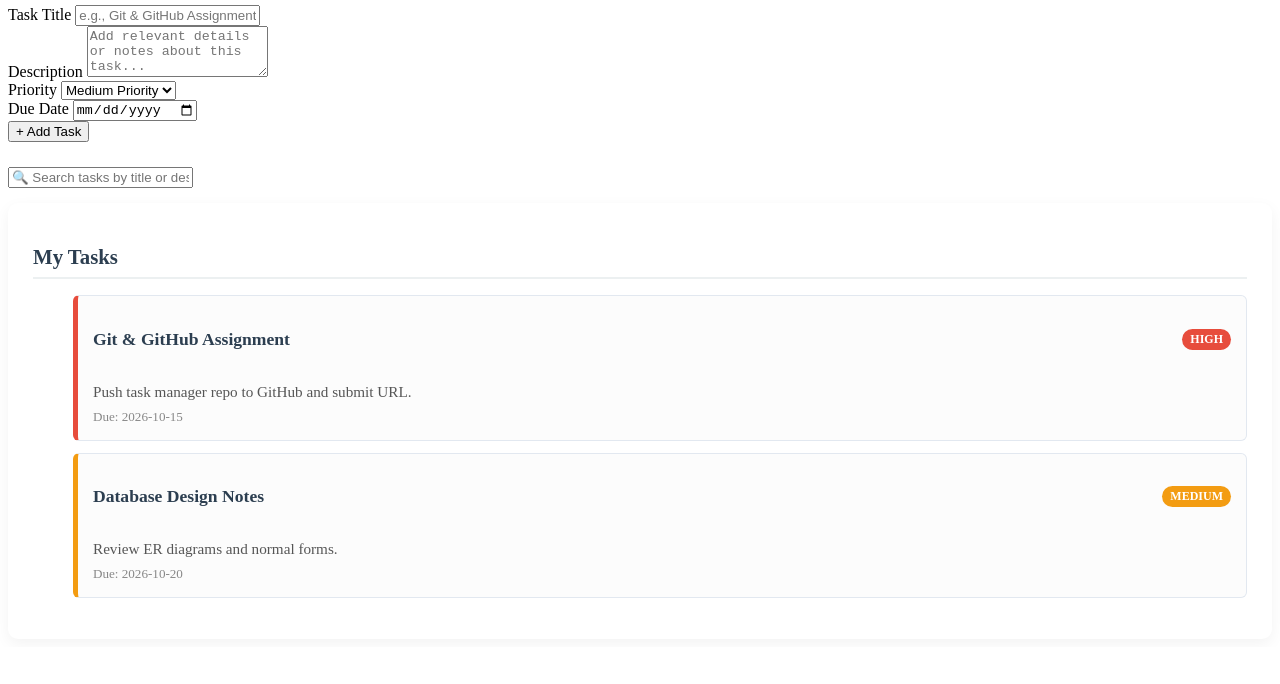
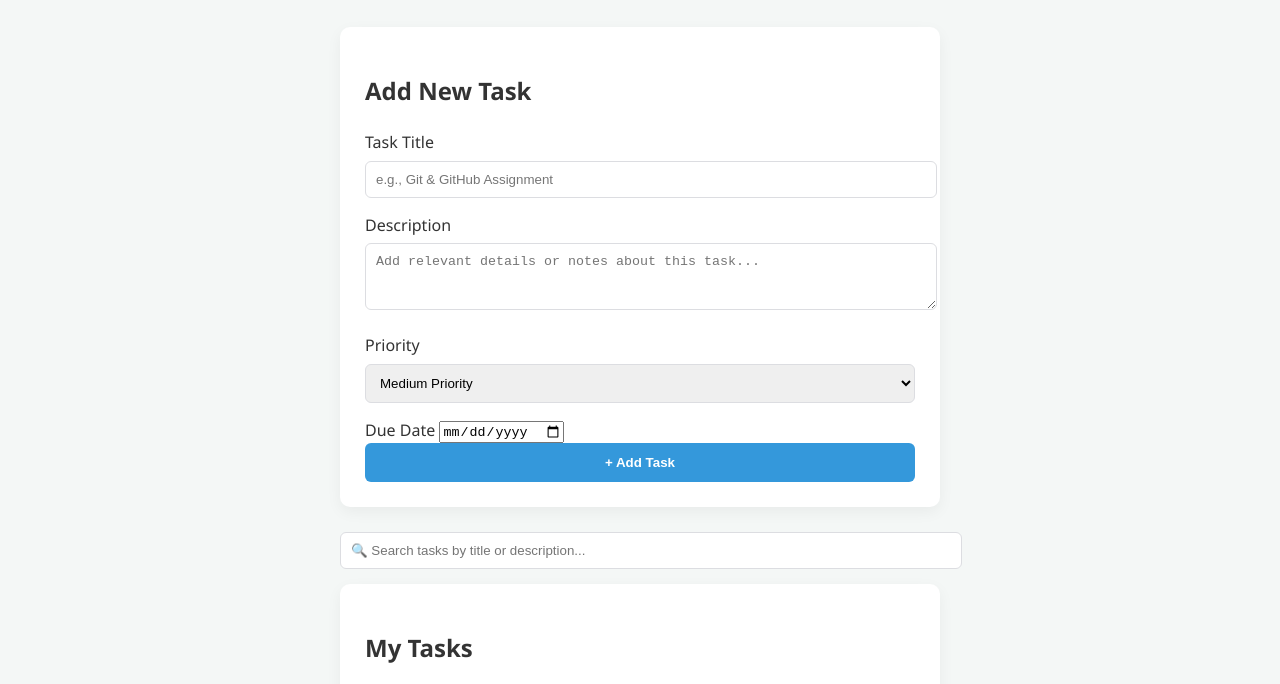
Before and after one commit to Habib90max/Student-Task-Manager, a plain HTML site: page index.html in a window 1280 px wide. Shown: the part 160-844 px from the top of the page. Before the commit the page ends 807 px from the top, so only its background shows below. Drawn offline with Linux system fonts and the light colour scheme.

Commit message:
Refactor CSS for app layout and remove unused styles
Removed unused styles and adjusted layout for app header and form elements.

```diff
--- a/style.css
+++ b/style.css
@@ -1,96 +1,50 @@
-
-.search-container {
-    margin: 25px 0 15px;
+body {
+    font-family: 'Segoe UI', Tahoma, Geneva, Verdana, sans-serif;
+    background-color: #f4f7f6;
+    color: #333;
+    line-height: 1.6;
+    padding: 20px;
 }
 
-.task-list-container {
+.app-header {
+    text-align: center;
+    margin-bottom: 30px;
+}
+
+.app-header h1 {
+    color: #2c3e50;
+    font-size: 2.2rem;
+}
+
+.app-container {
+    max-width: 600px;
+    margin: 0 auto;
+}
+
+.form-container, .task-list-container {
     background: #ffffff;
     padding: 25px;
     border-radius: 10px;
     box-shadow: 0 5px 15px rgba(0, 0, 0, 0.05);
+    margin-bottom: 20px;
 }
 
-.task-list-container h2 {
-    font-size: 1.3rem;
-    color: #2c3e50;
+input[type="text"], textarea, select {
+    width: 100%;
+    padding: 10px;
+    margin-top: 5px;
     margin-bottom: 15px;
-    border-bottom: 2px solid #ecf0f1;
-    padding-bottom: 8px;
+    border: 1px solid #dcdde1;
+    border-radius: 6px;
 }
 
-#task-list {
-    list-style: none;
-    display: flex;
-    flex-direction: column;
-    gap: 12px;
+.btn-submit {
+    width: 100%;
+    background-color: #3498db;
+    color: white;
+    border: none;
+    padding: 12px;
+    font-weight: bold;
+    border-radius: 6px;
+    cursor: pointer;
 }
-
-.task-card {
-    background-color: #fcfcfc;
-    border: 1px solid #e2e8f0;
-    border-left: 5px solid #3498db;
-    border-radius: 6px;
-    padding: 15px;
-    transition: transform 0.2s, box-shadow 0.2s;
-}
-
-.task-card:hover {
-    transform: translateY(-2px);
-    box-shadow: 0 4px 10px rgba(0, 0, 0, 0.05);
-}
-
-.task-card.priority-high {
-    border-left-color: #e74c3c;
-}
-
-.task-card.priority-medium {
-    border-left-color: #f39c12;
-}
-
-.task-card.priority-low {
-    border-left-color: #2ecc71;
-}
-
-.task-header {
-    display: flex;
-    justify-content: space-between;
-    align-items: center;
-    margin-bottom: 6px;
-}
-
-.task-header h3 {
-    font-size: 1.1rem;
-    color: #2c3e50;
-}
-
-.priority-badge {
-    font-size: 0.75rem;
-    font-weight: 700;
-    padding: 3px 8px;
-    border-radius: 12px;
-    text-transform: uppercase;
-    color: #fff;
-}
-
-.priority-badge.high { background-color: #e74c3c; }
-.priority-badge.medium { background-color: #f39c12; }
-.priority-badge.low { background-color: #2ecc71; }
-
-.task-desc {
-    color: #555;
-    font-size: 0.95rem;
-    margin-bottom: 8px;
-}
-
-.task-footer {
-    display: flex;
-    justify-content: space-between;
-    font-size: 0.82rem;
-    color: #888;
-}
-
-.no-tasks {
-    text-align: center;
-    color: #7f8c8d;
-    padding: 15px 0;
-}
```
